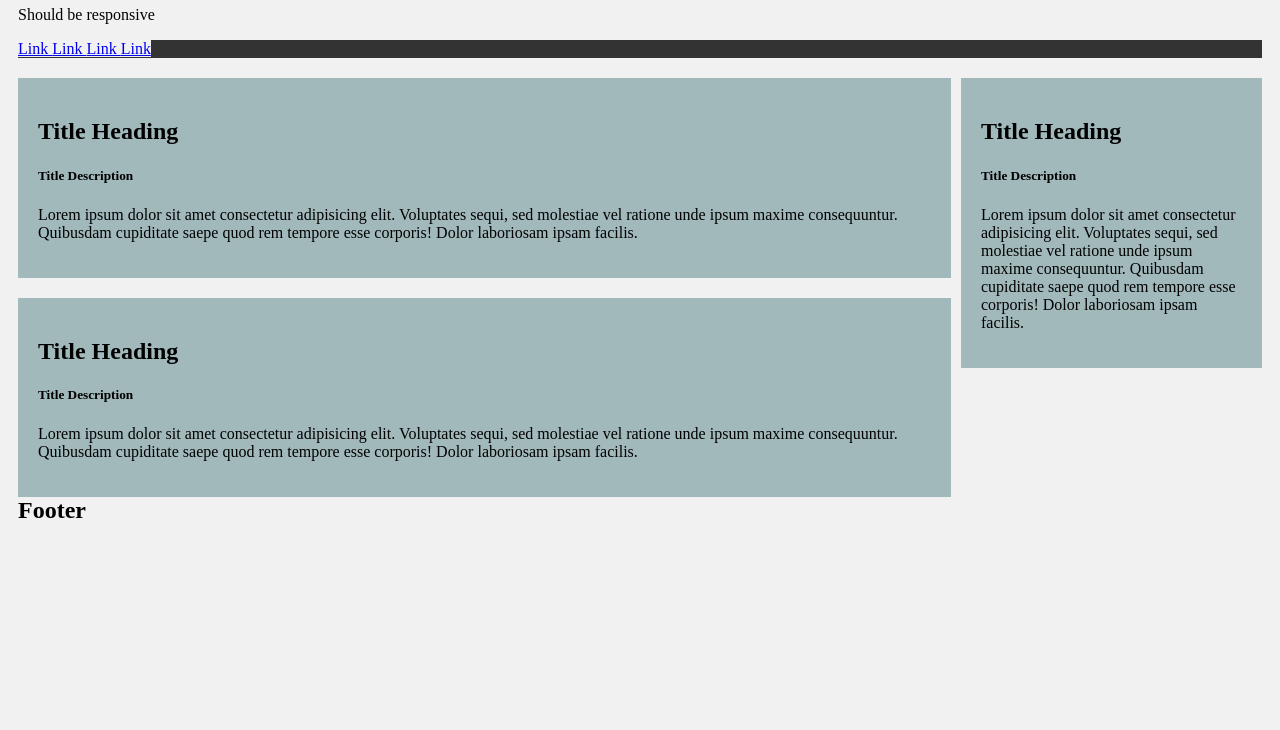
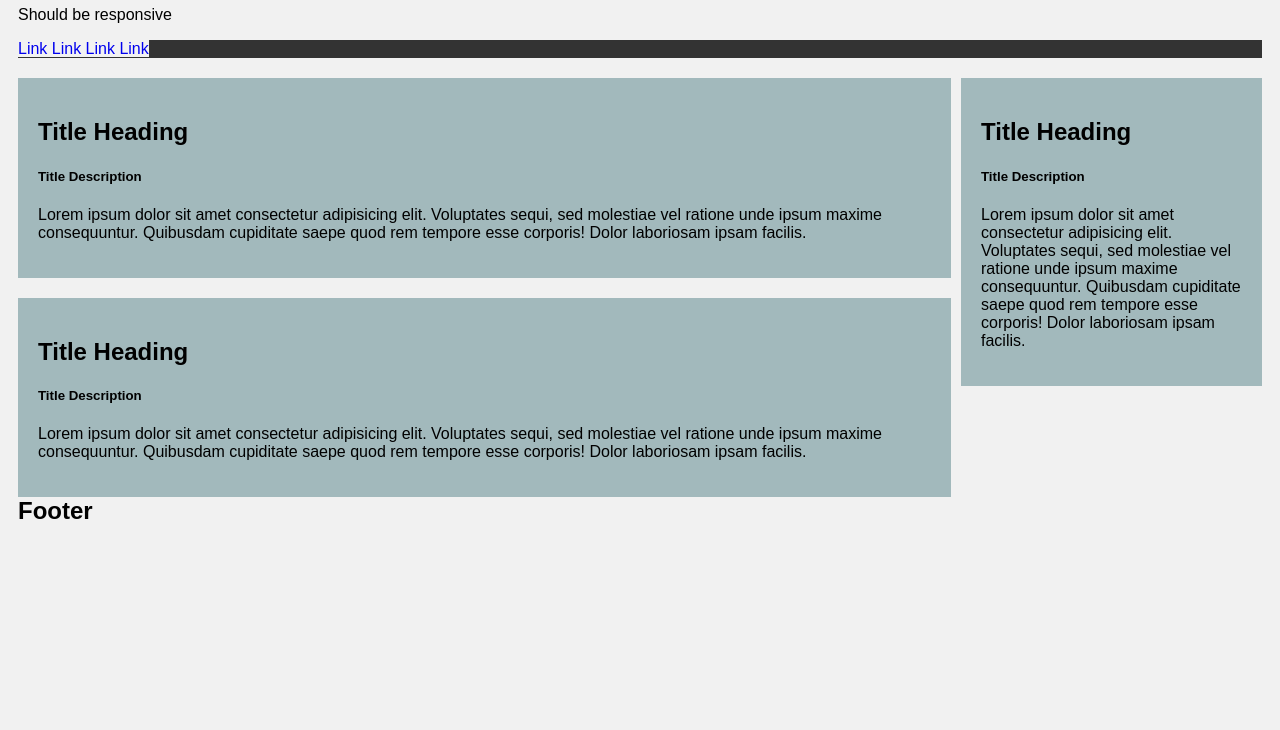
Before and after one commit to nabil828/comp1537-w22-repo, a plain HTML site: page lab4/index.html in a window 1280 px wide. Shown: the part 70-800 px from the top of the page. Drawn offline with Linux system fonts and the light colour scheme.

Commit message:
Update index.html

```diff
--- a/lab4/index.html
+++ b/lab4/index.html
@@ -22,6 +22,7 @@
         body{
             background-color: #f1f1f1;
             padding: 10px;
+            font-family: Arial, Helvetica, sans-serif;
         }
         .card{
             background-color: #a2b9bc;
@@ -35,6 +36,7 @@
 
         #topnav a{
             background-color: #f2f2f2;
+            text-decoration: none;
         }
 
         #footer{
```
